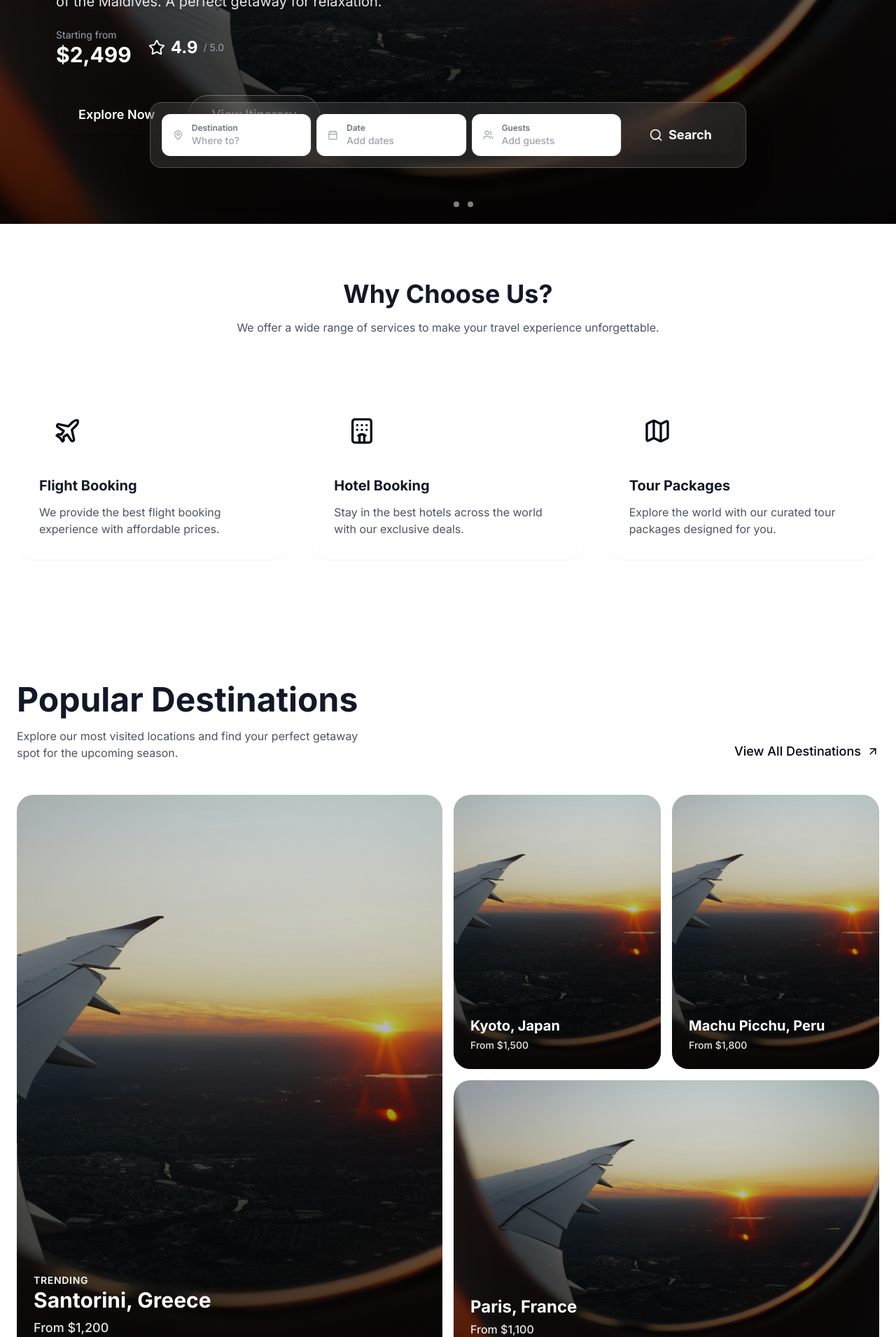
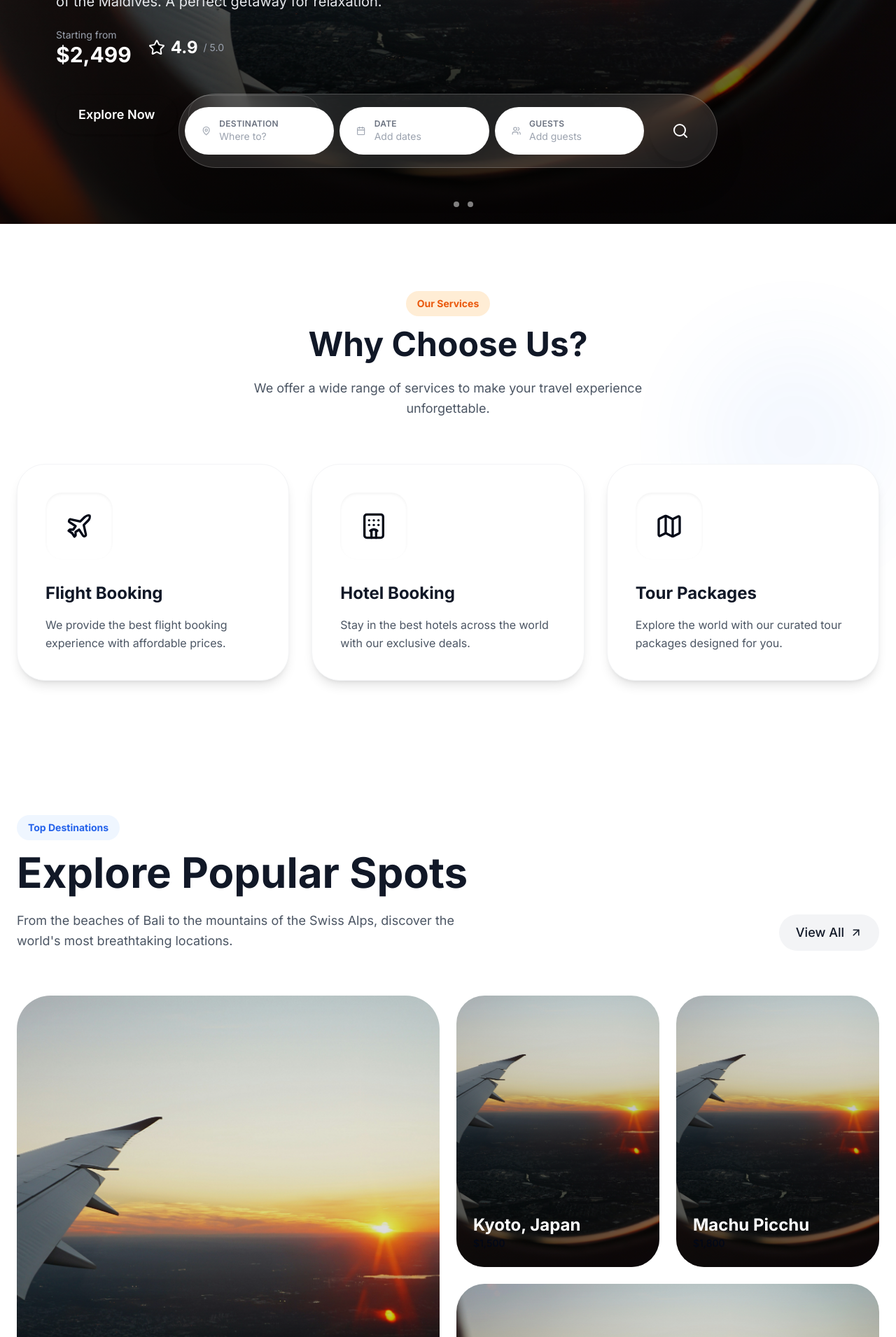
Before and after one commit to s0vers/talwker, a Next.js app: page / in a window 1280 px wide. Shown: the part 480-2391 px from the top of the page at 70% size. Built offline with nearby package versions, Linux system fonts and the light colour scheme.

Commit message:
refactor: soften UI shapes and layout to reduce blockiness
Co-authored-by: sovers.pandey <sovers.pandey@gmail.com>

```diff
--- a/src/app/globals.css
+++ b/src/app/globals.css
@@ -34,7 +34,7 @@
     --input: 214.3 31.8% 91.4%;
     --ring: 215 28% 17%;
 
-    --radius: 1rem;
+    --radius: 2rem;
   }
 
   .dark {
--- a/src/components/Destinations/DestinationsGrid.tsx
+++ b/src/components/Destinations/DestinationsGrid.tsx
@@ -10,108 +10,124 @@ const destinations = [
     name: "Santorini, Greece",
     image: "/image.jpg",
     price: "$1,200",
-    size: "large", // spans 2 cols
+    description: "White domes & blue sea",
   },
   {
     id: 2,
     name: "Kyoto, Japan",
     image: "/image.jpg",
     price: "$1,500",
-    size: "small",
+    description: "Ancient temples",
   },
   {
     id: 3,
-    name: "Machu Picchu, Peru",
+    name: "Machu Picchu",
     image: "/image.jpg",
     price: "$1,800",
-    size: "small",
+    description: "Inca citadel",
   },
   {
     id: 4,
     name: "Paris, France",
     image: "/image.jpg",
     price: "$1,100",
-    size: "medium", // taller
+    description: "City of lights",
   },
 ];
 
 export const DestinationsGrid = () => {
   return (
-    <section className="bg-white py-24 dark:bg-gray-900">
+    <section className="bg-white py-24 dark:bg-gray-900 overflow-hidden">
       <div className="container mx-auto px-4 md:px-6">
-        <div className="mb-12 flex items-end justify-between">
-            <div>
-                <h2 className="text-3xl font-bold text-gray-900 dark:text-white md:text-5xl">
-                    Popular Destinations
+        <div className="mb-16 flex flex-col md:flex-row md:items-end md:justify-between gap-6">
+            <div className="max-w-2xl">
+                <span className="inline-block px-4 py-2 rounded-full bg-blue-50 text-blue-600 text-sm font-bold mb-4">
+                    Top Destinations
+                </span>
+                <h2 className="text-4xl font-heading font-bold text-gray-900 dark:text-white md:text-6xl">
+                    Explore Popular <span className="text-[var(--secondary)]">Spots</span>
                 </h2>
-                <p className="mt-4 max-w-lg text-gray-600 dark:text-gray-400">
-                    Explore our most visited locations and find your perfect getaway spot for the upcoming season.
+                <p className="mt-6 text-lg text-gray-600 dark:text-gray-400 leading-relaxed">
+                    From the beaches of Bali to the mountains of the Swiss Alps, discover the world&apos;s most breathtaking locations.
                 </p>
             </div>
-            <button className="hidden items-center gap-2 text-lg font-medium text-[var(--secondary)] transition-colors hover:text-orange-600 md:flex">
-                View All Destinations <LuArrowUpRight />
+            <button className="group flex items-center gap-2 rounded-full bg-gray-100 px-6 py-3 text-lg font-medium text-gray-900 transition-all hover:bg-[var(--secondary)] hover:text-white">
+                View All <LuArrowUpRight className="transition-transform group-hover:rotate-45" />
             </button>
         </div>
 
-        <div className="grid grid-cols-1 gap-4 md:grid-cols-4 md:grid-rows-2 h-[800px]">
-            {/* Item 1 - Large (2x2) */}
-            <div className="group relative col-span-1 md:col-span-2 md:row-span-2 overflow-hidden rounded-3xl cursor-pointer">
+        {/* Masonry-style Bento Grid with Soft Shapes */}
+        <div className="grid grid-cols-1 gap-6 md:grid-cols-12 md:grid-rows-2 h-auto md:h-[800px]">
+            {/* Item 1 - Large (6 cols) */}
+            <div className="group relative col-span-1 md:col-span-6 md:row-span-2 overflow-hidden rounded-[3rem] cursor-pointer">
                 <Image
                     src={destinations[0].image}
                     alt={destinations[0].name}
                     fill
-                    className="object-cover transition-transform duration-500 group-hover:scale-110"
+                    className="object-cover transition-transform duration-700 group-hover:scale-110"
                 />
-                <div className="absolute inset-0 bg-gradient-to-t from-black/70 to-transparent" />
-                <div className="absolute bottom-6 left-6 text-white">
-                    <p className="text-sm font-semibold uppercase tracking-wider text-[var(--secondary)]">Trending</p>
-                    <h3 className="text-3xl font-bold">{destinations[0].name}</h3>
-                    <p className="mt-2 text-lg font-medium opacity-90">From {destinations[0].price}</p>
+                <div className="absolute inset-0 bg-gradient-to-t from-black/80 via-black/20 to-transparent opacity-80" />
+                <div className="absolute bottom-0 left-0 p-8 md:p-12 w-full">
+                    <div className="transform transition-transform duration-500 group-hover:-translate-y-2">
+                        <div className="mb-2 inline-block rounded-full bg-white/20 px-4 py-1 text-sm font-medium text-white backdrop-blur-md">
+                            Best Seller
+                        </div>
+                        <h3 className="text-4xl font-bold text-white md:text-5xl">{destinations[0].name}</h3>
+                        <div className="mt-4 flex items-center justify-between border-t border-white/20 pt-4 opacity-0 transition-opacity duration-500 group-hover:opacity-100">
+                            <p className="text-lg text-gray-200">{destinations[0].description}</p>
+                            <p className="text-2xl font-bold text-[var(--secondary)]">{destinations[0].price}</p>
+                        </div>
+                    </div>
                 </div>
             </div>
 
-             {/* Item 2 - Small (1x1) */}
-             <div className="group relative col-span-1 md:col-span-1 md:row-span-1 overflow-hidden rounded-3xl cursor-pointer">
+             {/* Item 2 - Medium (3 cols) */}
+             <div className="group relative col-span-1 md:col-span-3 md:row-span-1 overflow-hidden rounded-[2.5rem] cursor-pointer">
                 <Image
                     src={destinations[1].image}
                     alt={destinations[1].name}
                     fill
-                    className="object-cover transition-transform duration-500 group-hover:scale-110"
+                    className="object-cover transition-transform duration-700 group-hover:scale-110"
                 />
-                <div className="absolute inset-0 bg-gradient-to-t from-black/70 to-transparent" />
-                <div className="absolute bottom-6 left-6 text-white">
-                    <h3 className="text-xl font-bold">{destinations[1].name}</h3>
-                    <p className="mt-1 text-sm font-medium opacity-90">From {destinations[1].price}</p>
+                <div className="absolute inset-0 bg-gradient-to-t from-black/80 to-transparent opacity-70" />
+                <div className="absolute bottom-0 left-0 p-6 w-full">
+                    <h3 className="text-2xl font-bold text-white">{destinations[1].name}</h3>
+                    <p className="text-sm font-medium text-[var(--secondary)]">{destinations[1].price}</p>
                 </div>
             </div>
 
-            {/* Item 3 - Small (1x1) */}
-             <div className="group relative col-span-1 md:col-span-1 md:row-span-1 overflow-hidden rounded-3xl cursor-pointer">
+            {/* Item 3 - Medium (3 cols) */}
+             <div className="group relative col-span-1 md:col-span-3 md:row-span-1 overflow-hidden rounded-[2.5rem] cursor-pointer">
                 <Image
                     src={destinations[2].image}
                     alt={destinations[2].name}
                     fill
-                    className="object-cover transition-transform duration-500 group-hover:scale-110"
+                    className="object-cover transition-transform duration-700 group-hover:scale-110"
                 />
-                <div className="absolute inset-0 bg-gradient-to-t from-black/70 to-transparent" />
-                <div className="absolute bottom-6 left-6 text-white">
-                    <h3 className="text-xl font-bold">{destinations[2].name}</h3>
-                    <p className="mt-1 text-sm font-medium opacity-90">From {destinations[2].price}</p>
+                <div className="absolute inset-0 bg-gradient-to-t from-black/80 to-transparent opacity-70" />
+                <div className="absolute bottom-0 left-0 p-6 w-full">
+                    <h3 className="text-2xl font-bold text-white">{destinations[2].name}</h3>
+                    <p className="text-sm font-medium text-[var(--secondary)]">{destinations[2].price}</p>
                 </div>
             </div>
 
-            {/* Item 4 - Medium (2x1 wide) */}
-            <div className="group relative col-span-1 md:col-span-2 md:row-span-1 overflow-hidden rounded-3xl cursor-pointer">
+            {/* Item 4 - Wide (6 cols) */}
+            <div className="group relative col-span-1 md:col-span-6 md:row-span-1 overflow-hidden rounded-[2.5rem] cursor-pointer">
                 <Image
                     src={destinations[3].image}
                     alt={destinations[3].name}
                     fill
-                    className="object-cover transition-transform duration-500 group-hover:scale-110"
+                    className="object-cover transition-transform duration-700 group-hover:scale-110"
                 />
-                <div className="absolute inset-0 bg-gradient-to-t from-black/70 to-transparent" />
-                <div className="absolute bottom-6 left-6 text-white">
-                    <h3 className="text-2xl font-bold">{destinations[3].name}</h3>
-                    <p className="mt-1 text-base font-medium opacity-90">From {destinations[3].price}</p>
+                <div className="absolute inset-0 bg-gradient-to-t from-black/80 to-transparent opacity-70" />
+                <div className="absolute bottom-0 left-0 p-8 w-full flex items-end justify-between">
+                    <div>
+                        <h3 className="text-3xl font-bold text-white">{destinations[3].name}</h3>
+                        <p className="text-gray-300">{destinations[3].description}</p>
+                    </div>
+                    <div className="rounded-full bg-white/20 p-3 backdrop-blur-sm transition-colors group-hover:bg-[var(--secondary)]">
+                        <LuArrowUpRight className="h-6 w-6 text-white" />
+                    </div>
                 </div>
             </div>
         </div>
--- a/src/components/HeroSection/HeroSection.tsx
+++ b/src/components/HeroSection/HeroSection.tsx
@@ -56,57 +56,56 @@ const HeroSection: React.FC<BannerProps> = ({ banners }) => {
 			</Carousel>
 
 			{/* Search Widget Overlay */}
-			<div className="absolute bottom-[10%] left-1/2 z-20 w-[90%] -translate-x-1/2 rounded-2xl border border-white/20 bg-white/10 p-4 backdrop-blur-xl shadow-2xl lg:w-auto">
-				<div className="flex flex-col gap-4 lg:flex-row lg:items-center lg:gap-2">
+			<div className="absolute bottom-[10%] left-1/2 z-20 w-[90%] -translate-x-1/2 rounded-full border border-white/20 bg-white/10 p-2 backdrop-blur-xl shadow-2xl lg:w-auto">
+				<div className="flex flex-col gap-2 lg:flex-row lg:items-center">
 					{/* Destination Input */}
-					<div className="relative flex-1 rounded-xl bg-white px-4 py-3 lg:w-64">
+					<div className="relative flex-1 rounded-full bg-white px-6 py-4 lg:w-64 transition-transform hover:scale-[1.02]">
 						<div className="flex items-center gap-3">
 							<LuMapPin className="h-5 w-5 text-gray-400" />
 							<div className="flex flex-col">
-								<span className="text-xs font-semibold text-gray-500">Destination</span>
+								<span className="text-xs font-semibold text-gray-500 uppercase tracking-wide">Destination</span>
 								<input
 									type="text"
 									placeholder="Where to?"
-									className="w-full bg-transparent text-sm font-medium text-gray-900 focus:outline-none"
+									className="w-full bg-transparent text-sm font-bold text-gray-900 focus:outline-none placeholder:font-normal"
 								/>
 							</div>
 						</div>
 					</div>
 
 					{/* Date Input */}
-					<div className="relative flex-1 rounded-xl bg-white px-4 py-3 lg:w-48">
+					<div className="relative flex-1 rounded-full bg-white px-6 py-4 lg:w-48 transition-transform hover:scale-[1.02]">
 						<div className="flex items-center gap-3">
 							<LuCalendar className="h-5 w-5 text-gray-400" />
 							<div className="flex flex-col">
-								<span className="text-xs font-semibold text-gray-500">Date</span>
+								<span className="text-xs font-semibold text-gray-500 uppercase tracking-wide">Date</span>
 								<input
 									type="text"
 									placeholder="Add dates"
-									className="w-full bg-transparent text-sm font-medium text-gray-900 focus:outline-none"
+									className="w-full bg-transparent text-sm font-bold text-gray-900 focus:outline-none placeholder:font-normal"
 								/>
 							</div>
 						</div>
 					</div>
 
 					{/* Travelers Input */}
-					<div className="relative flex-1 rounded-xl bg-white px-4 py-3 lg:w-48">
+					<div className="relative flex-1 rounded-full bg-white px-6 py-4 lg:w-48 transition-transform hover:scale-[1.02]">
 						<div className="flex items-center gap-3">
 							<LuUsers className="h-5 w-5 text-gray-400" />
 							<div className="flex flex-col">
-								<span className="text-xs font-semibold text-gray-500">Guests</span>
+								<span className="text-xs font-semibold text-gray-500 uppercase tracking-wide">Guests</span>
 								<input
 									type="text"
 									placeholder="Add guests"
-									className="w-full bg-transparent text-sm font-medium text-gray-900 focus:outline-none"
+									className="w-full bg-transparent text-sm font-bold text-gray-900 focus:outline-none placeholder:font-normal"
 								/>
 							</div>
 						</div>
 					</div>
 
 					{/* Search Button */}
-					<Button className="h-14 w-full rounded-xl bg-[var(--secondary)] px-8 text-lg font-bold text-white shadow-lg transition-transform hover:scale-105 hover:bg-orange-500 lg:w-auto">
-						<LuSearch className="mr-2 h-5 w-5" />
-						Search
+					<Button className="h-16 w-full rounded-full bg-[var(--secondary)] px-8 text-lg font-bold text-white shadow-lg transition-all hover:scale-105 hover:bg-orange-500 hover:shadow-orange-500/25 lg:w-auto lg:h-full lg:py-0 aspect-square flex items-center justify-center">
+						<LuSearch className="h-6 w-6" />
 					</Button>
 				</div>
 			</div>
--- a/src/components/Services/ServicesSection.tsx
+++ b/src/components/Services/ServicesSection.tsx
@@ -24,13 +24,22 @@ const services = [
 
 export const ServicesSection = () => {
 	return (
-		<section className="bg-[var(--muted)] py-20 dark:bg-black">
-			<div className="container mx-auto px-4 md:px-6">
+		<section className="relative py-24 overflow-hidden bg-gradient-to-b from-white to-[var(--muted)] dark:from-black dark:to-gray-900">
+            {/* Background Decor */}
+            <div className="absolute top-0 left-0 w-full h-full overflow-hidden pointer-events-none">
+                <div className="absolute -top-20 -left-20 w-96 h-96 bg-[var(--secondary)] opacity-5 rounded-full blur-3xl" />
+                <div className="absolute top-40 right-0 w-72 h-72 bg-blue-500 opacity-5 rounded-full blur-3xl" />
+            </div>
+
+			<div className="container relative mx-auto px-4 md:px-6">
 				<div className="mb-16 text-center">
-					<h2 className="text-3xl font-bold text-gray-900 dark:text-white md:text-4xl">
+                    <span className="inline-block px-4 py-2 rounded-full bg-orange-100 text-orange-600 text-sm font-bold mb-4">
+                        Our Services
+                    </span>
+					<h2 className="text-4xl font-heading font-bold text-gray-900 dark:text-white md:text-5xl">
 						Why Choose Us?
 					</h2>
-					<p className="mx-auto mt-4 max-w-2xl text-gray-600 dark:text-gray-400">
+					<p className="mx-auto mt-6 max-w-2xl text-lg text-gray-600 dark:text-gray-400 leading-relaxed">
 						We offer a wide range of services to make your travel experience
 						unforgettable.
 					</p>
@@ -40,15 +49,18 @@ export const ServicesSection = () => {
 					{services.map((service, index) => (
 						<div
 							key={index}
-							className="group rounded-3xl bg-white p-8 shadow-sm transition-all hover:scale-105 hover:shadow-xl dark:bg-gray-900"
+							className="group relative overflow-hidden rounded-[2.5rem] bg-white p-10 shadow-lg transition-all duration-500 hover:-translate-y-2 hover:shadow-2xl dark:bg-gray-800/50 dark:backdrop-blur-sm border border-gray-100 dark:border-gray-700"
 						>
-							<div className="mb-6 inline-flex h-20 w-20 items-center justify-center rounded-2xl bg-[var(--muted)] transition-colors group-hover:bg-orange-100">
+                            {/* Hover Gradient */}
+                            <div className="absolute inset-0 bg-gradient-to-br from-orange-50 to-transparent opacity-0 transition-opacity duration-500 group-hover:opacity-100 dark:from-orange-900/20" />
+
+							<div className="relative z-10 mb-8 inline-flex h-24 w-24 items-center justify-center rounded-3xl bg-[var(--muted)] shadow-inner transition-transform duration-500 group-hover:scale-110 group-hover:rotate-3 dark:bg-gray-800">
 								{service.icon}
 							</div>
-							<h3 className="mb-3 text-xl font-bold text-gray-900 dark:text-white">
+							<h3 className="relative z-10 mb-4 text-2xl font-bold text-gray-900 dark:text-white">
 								{service.title}
 							</h3>
-							<p className="text-gray-600 dark:text-gray-400">
+							<p className="relative z-10 text-gray-600 dark:text-gray-400 leading-relaxed">
 								{service.description}
 							</p>
 						</div>
```
